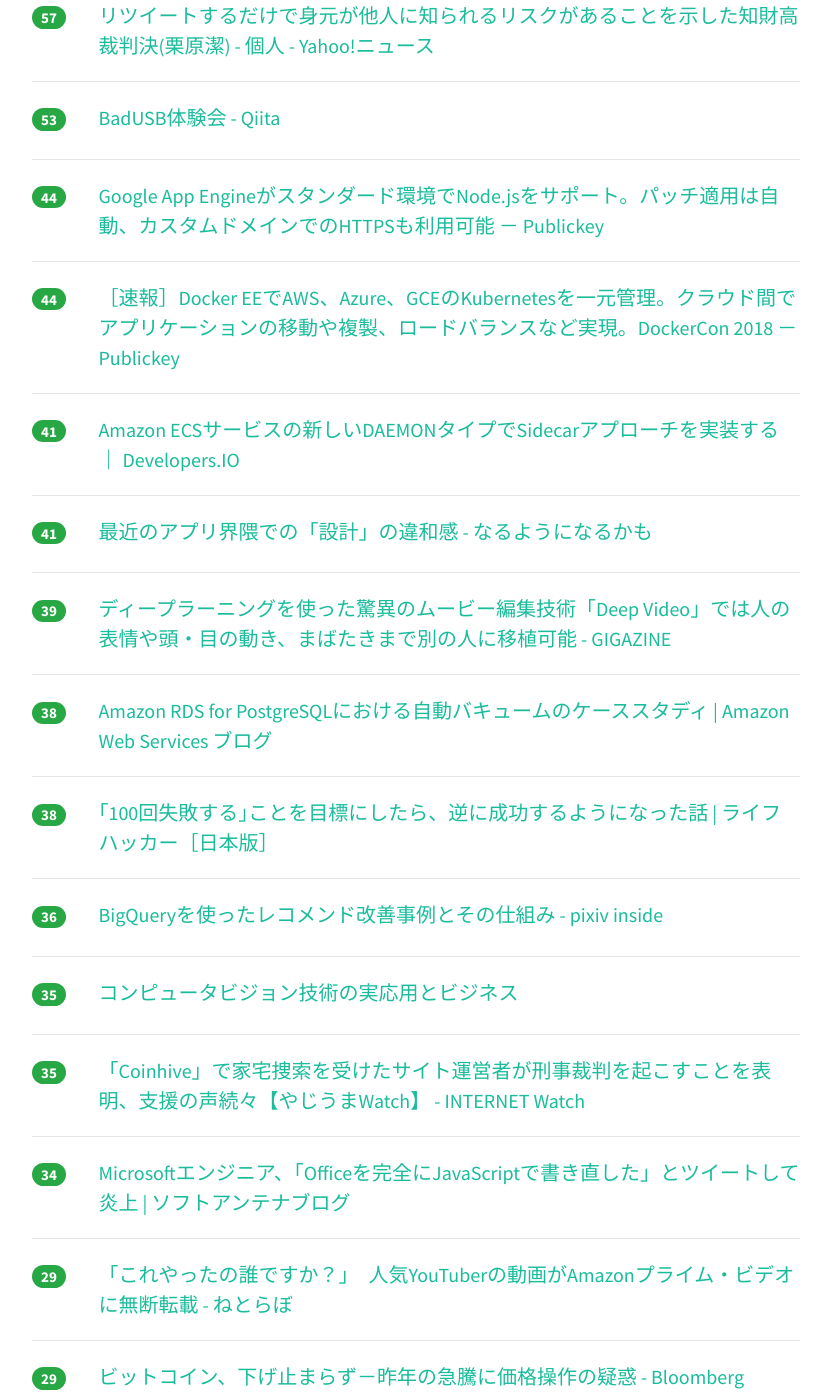
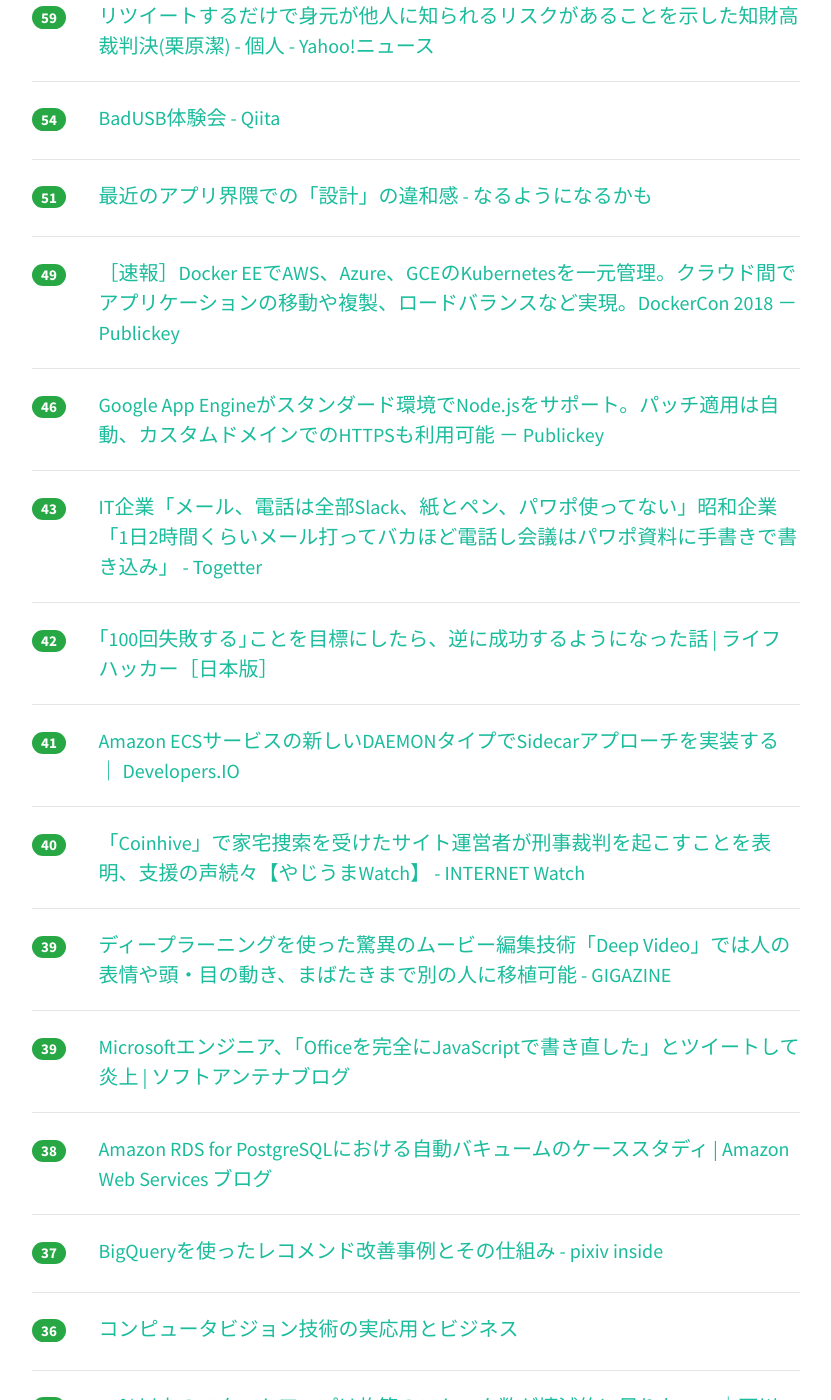
Before and after one commit to yatta47/hatena-matome-site, a Jekyll site: the page built from _posts/2018-06-14-hatena.md, in a window 1280 px wide and 1400 px high, scrolled down 1347 px. Shown: the whole window, without its empty margins (224-1055 px from the left). Built offline with Jekyll 4.4.1, drawn with Linux system fonts in a browser that asks for light colours; nearby versions of some CDN libraries; some of the changed text lies outside the part shown.

Commit message:
Updated 2018-06-14

```diff
--- a/_posts/2018-06-14-hatena.md
+++ b/_posts/2018-06-14-hatena.md
@@ -1,79 +1,94 @@
 ---
 layout: post
 title:  "2018-06-14 はてぶIT"
-date:   2018-06-14 15:01:59
+date:   2018-06-14 16:03:13
 tags: [it-hotentry]
 ---
-33 件のデータあり
+35 件のデータあり
 
 <hr><div class="row">
-<div class="col-1"><span class="badge badge-pill badge-success h2">302</span></div>
+<div class="col-1"><span class="badge badge-pill badge-success h2">320</span></div>
 <div class="col-11"><a href='http://nlab.itmedia.co.jp/nl/articles/1806/13/news150.html' target='_blank'>まとめサイト「保守速報」から広告バナーが完全消滅　広告主に問い合わせる“広告剥がし”の動きが加速か - ねとらぼ</a></div>
 </div>
 <hr>
 <div class="row">
-<div class="col-1"><span class="badge badge-pill badge-success h2">149</span></div>
+<div class="col-1"><span class="badge badge-pill badge-success h2">184</span></div>
 <div class="col-11"><a href='https://webweb.hatenablog.com/blog/wordpress-to-hatenablog' target='_blank'>SEOに最適なブログとは？WordPressからはてなブログにした理由 - web > SEO</a></div>
 </div>
 <hr>
 <div class="row">
-<div class="col-1"><span class="badge badge-pill badge-success h2">133</span></div>
+<div class="col-1"><span class="badge badge-pill badge-success h2">153</span></div>
 <div class="col-11"><a href='https://www.publickey1.jp/blog/18/docker_for_winmacguidockercon_2018.html' target='_blank'>［速報］次期Docker for Win/Mac、GUIの数クリックで簡単にアプリケーションのコンテナ化と実行が可能に。DockerCon 2018 － Publickey</a></div>
 </div>
 <hr>
 <div class="row">
-<div class="col-1"><span class="badge badge-pill badge-success h2">107</span></div>
+<div class="col-1"><span class="badge badge-pill badge-success h2">136</span></div>
 <div class="col-11"><a href='http://portal.nifty.com/kiji/180613203136_1.htm' target='_blank'>1985年誕生「Windows1.0」を触ってみたら、恐怖のおっちょこちょいOSだった - デイリーポータルZ</a></div>
 </div>
 <hr>
 <div class="row">
-<div class="col-1"><span class="badge badge-pill badge-success h2">102</span></div>
+<div class="col-1"><span class="badge badge-pill badge-success h2">111</span></div>
 <div class="col-11"><a href='https://jp.techcrunch.com/2018/06/14/2018-06-13-microsoft-gives-office-a-refreshed-look-and-feel/' target='_blank'>Microsoft、Officeをメジャーアップデートへ――Fluentデザイン言語を全面的に採用 | TechCrunch Japan</a></div>
 </div>
 <hr>
 <div class="row">
-<div class="col-1"><span class="badge badge-pill badge-success h2">101</span></div>
+<div class="col-1"><span class="badge badge-pill badge-success h2">109</span></div>
 <div class="col-11"><a href='https://togetter.com/li/1236841' target='_blank'>エレベーターの開閉ボタンをいつも逆に押してしまう人はアイコンがどうやらこう見えているらしい - Togetter</a></div>
 </div>
 <hr>
 <div class="row">
-<div class="col-1"><span class="badge badge-pill badge-success h2">95</span></div>
+<div class="col-1"><span class="badge badge-pill badge-success h2">100</span></div>
 <div class="col-11"><a href='http://twitter.com/i/moments/1006807754256928769' target='_blank'>スタンフォード監獄実験の記録テープから明らかになったこと</a></div>
 </div>
 <hr>
 <div class="row">
-<div class="col-1"><span class="badge badge-pill badge-success h2">70</span></div>
+<div class="col-1"><span class="badge badge-pill badge-success h2">74</span></div>
 <div class="col-11"><a href='https://www.infoq.com/jp/news/2018/06/open-source-jmc' target='_blank'>オラクル、オープンソース化後にMission Controlチームを解雇</a></div>
 </div>
 <hr>
 <div class="row">
-<div class="col-1"><span class="badge badge-pill badge-success h2">61</span></div>
+<div class="col-1"><span class="badge badge-pill badge-success h2">73</span></div>
 <div class="col-11"><a href='https://coliss.com/articles/build-websites/operation/css/new-reset-rebootcss.html' target='_blank'>2018年おすすめのCSSリセット！「Reboot.css」の特徴と使い方を解説 | コリス</a></div>
 </div>
 <hr>
 <div class="row">
-<div class="col-1"><span class="badge badge-pill badge-success h2">58</span></div>
+<div class="col-1"><span class="badge badge-pill badge-success h2">64</span></div>
 <div class="col-11"><a href='https://togetter.com/li/1236937' target='_blank'>スタンフォード監獄実験の看守役は、実験者から「演技指導」をされていたことを示す証拠（音声テープ）があった。実験結果は「自動的な」役割没入ではなく「外部からの強制的な」役割</a></div>
 </div>
 <hr>
 <div class="row">
-<div class="col-1"><span class="badge badge-pill badge-success h2">57</span></div>
+<div class="col-1"><span class="badge badge-pill badge-success h2">59</span></div>
 <div class="col-11"><a href='https://news.yahoo.co.jp/byline/kuriharakiyoshi/20180613-00086449/' target='_blank'>リツイートするだけで身元が他人に知られるリスクがあることを示した知財高裁判決(栗原潔) - 個人 - Yahoo!ニュース</a></div>
 </div>
 <hr>
 <div class="row">
-<div class="col-1"><span class="badge badge-pill badge-success h2">53</span></div>
+<div class="col-1"><span class="badge badge-pill badge-success h2">54</span></div>
 <div class="col-11"><a href='https://qiita.com/halt/items/9e7f5d4ccfd28f89a11b' target='_blank'>BadUSB体験会 - Qiita</a></div>
 </div>
 <hr>
 <div class="row">
-<div class="col-1"><span class="badge badge-pill badge-success h2">44</span></div>
+<div class="col-1"><span class="badge badge-pill badge-success h2">51</span></div>
+<div class="col-11"><a href='http://quesera2.hatenablog.jp/entry/2018/06/14/022504' target='_blank'>最近のアプリ界隈での「設計」の違和感 - なるようになるかも</a></div>
+</div>
+<hr>
+<div class="row">
+<div class="col-1"><span class="badge badge-pill badge-success h2">49</span></div>
+<div class="col-11"><a href='https://www.publickey1.jp/blog/18/docker_eeawsazuregcekubernetesdockercon_2018.html' target='_blank'>［速報］Docker EEでAWS、Azure、GCEのKubernetesを一元管理。クラウド間でアプリケーションの移動や複製、ロードバランスなど実現。DockerCon 2018 － Publickey</a></div>
+</div>
+<hr>
+<div class="row">
+<div class="col-1"><span class="badge badge-pill badge-success h2">46</span></div>
 <div class="col-11"><a href='https://www.publickey1.jp/blog/18/google_app_enginenodejshttps.html' target='_blank'>Google App Engineがスタンダード環境でNode.jsをサポート。パッチ適用は自動、カスタムドメインでのHTTPSも利用可能 － Publickey</a></div>
 </div>
 <hr>
 <div class="row">
-<div class="col-1"><span class="badge badge-pill badge-success h2">44</span></div>
-<div class="col-11"><a href='https://www.publickey1.jp/blog/18/docker_eeawsazuregcekubernetesdockercon_2018.html' target='_blank'>［速報］Docker EEでAWS、Azure、GCEのKubernetesを一元管理。クラウド間でアプリケーションの移動や複製、ロードバランスなど実現。DockerCon 2018 － Publickey</a></div>
+<div class="col-1"><span class="badge badge-pill badge-success h2">43</span></div>
+<div class="col-11"><a href='https://togetter.com/li/1237059' target='_blank'>IT企業「メール、電話は全部Slack、紙とペン、パワポ使ってない」昭和企業「1日2時間くらいメール打ってバカほど電話し会議はパワポ資料に手書きで書き込み」 - Togetter</a></div>
+</div>
+<hr>
+<div class="row">
+<div class="col-1"><span class="badge badge-pill badge-success h2">42</span></div>
+<div class="col-11"><a href='https://www.lifehacker.jp/2018/06/168692set-a-rejection-goal-and-it-might-just-lead-to-success.html' target='_blank'>｢100回失敗する｣ことを目標にしたら、逆に成功するようになった話 | ライフハッカー［日本版］</a></div>
 </div>
 <hr>
 <div class="row">
@@ -82,8 +97,8 @@ tags: [it-hotentry]
 </div>
 <hr>
 <div class="row">
-<div class="col-1"><span class="badge badge-pill badge-success h2">41</span></div>
-<div class="col-11"><a href='http://quesera2.hatenablog.jp/entry/2018/06/14/022504' target='_blank'>最近のアプリ界隈での「設計」の違和感 - なるようになるかも</a></div>
+<div class="col-1"><span class="badge badge-pill badge-success h2">40</span></div>
+<div class="col-11"><a href='https://internet.watch.impress.co.jp/docs/yajiuma/1127487.html' target='_blank'>「Coinhive」で家宅捜索を受けたサイト運営者が刑事裁判を起こすことを表明、支援の声続々【やじうまWatch】 - INTERNET Watch</a></div>
 </div>
 <hr>
 <div class="row">
@@ -92,38 +107,38 @@ tags: [it-hotentry]
 </div>
 <hr>
 <div class="row">
+<div class="col-1"><span class="badge badge-pill badge-success h2">39</span></div>
+<div class="col-11"><a href='https://www.softantenna.com/wp/software/office-in-javascript/' target='_blank'>Microsoftエンジニア、「Officeを完全にJavaScriptで書き直した」とツイートして炎上 | ソフトアンテナブログ</a></div>
+</div>
+<hr>
+<div class="row">
 <div class="col-1"><span class="badge badge-pill badge-success h2">38</span></div>
 <div class="col-11"><a href='https://aws.amazon.com/jp/blogs/news/a-case-study-of-tuning-autovacuum-in-amazon-rds-for-postgresql/' target='_blank'>Amazon RDS for PostgreSQLにおける自動バキュームのケーススタディ | Amazon Web Services ブログ</a></div>
 </div>
 <hr>
 <div class="row">
-<div class="col-1"><span class="badge badge-pill badge-success h2">38</span></div>
-<div class="col-11"><a href='https://www.lifehacker.jp/2018/06/168692set-a-rejection-goal-and-it-might-just-lead-to-success.html' target='_blank'>｢100回失敗する｣ことを目標にしたら、逆に成功するようになった話 | ライフハッカー［日本版］</a></div>
+<div class="col-1"><span class="badge badge-pill badge-success h2">37</span></div>
+<div class="col-11"><a href='https://inside.pixiv.blog/oga/4295' target='_blank'>BigQueryを使ったレコメンド改善事例とその仕組み - pixiv inside</a></div>
 </div>
 <hr>
 <div class="row">
 <div class="col-1"><span class="badge badge-pill badge-success h2">36</span></div>
-<div class="col-11"><a href='https://inside.pixiv.blog/oga/4295' target='_blank'>BigQueryを使ったレコメンド改善事例とその仕組み - pixiv inside</a></div>
-</div>
-<hr>
-<div class="row">
-<div class="col-1"><span class="badge badge-pill badge-success h2">35</span></div>
 <div class="col-11"><a href='https://www.slideshare.net/ren4yu/ss-102277628' target='_blank'>コンピュータビジョン技術の実応用とビジネス</a></div>
 </div>
 <hr>
 <div class="row">
 <div class="col-1"><span class="badge badge-pill badge-success h2">35</span></div>
-<div class="col-11"><a href='https://internet.watch.impress.co.jp/docs/yajiuma/1127487.html' target='_blank'>「Coinhive」で家宅捜索を受けたサイト運営者が刑事裁判を起こすことを表明、支援の声続々【やじうまWatch】 - INTERNET Watch</a></div>
+<div class="col-11"><a href='https://note.mu/aki1275/n/n44fcf4f858f6' target='_blank'>90％以上のスタートアップは施策のストック数が壊滅的に足りない。｜石川 聡彦 @ai_aidemy｜note</a></div>
 </div>
 <hr>
 <div class="row">
 <div class="col-1"><span class="badge badge-pill badge-success h2">34</span></div>
-<div class="col-11"><a href='https://www.softantenna.com/wp/software/office-in-javascript/' target='_blank'>Microsoftエンジニア、「Officeを完全にJavaScriptで書き直した」とツイートして炎上 | ソフトアンテナブログ</a></div>
+<div class="col-11"><a href='http://nlab.itmedia.co.jp/nl/articles/1806/13/news114.html' target='_blank'>「これやったの誰ですか？」　人気YouTuberの動画がAmazonプライム・ビデオに無断転載 - ねとらぼ</a></div>
 </div>
 <hr>
 <div class="row">
-<div class="col-1"><span class="badge badge-pill badge-success h2">29</span></div>
-<div class="col-11"><a href='http://nlab.itmedia.co.jp/nl/articles/1806/13/news114.html' target='_blank'>「これやったの誰ですか？」　人気YouTuberの動画がAmazonプライム・ビデオに無断転載 - ねとらぼ</a></div>
+<div class="col-1"><span class="badge badge-pill badge-success h2">31</span></div>
+<div class="col-11"><a href='https://vaaaaaanquish.hatenablog.com/entry/2018/06/13/213740' target='_blank'>Pythonでyahoo画像検索した結果をimgcatに流して表示してURLをクリップボードにコピーするやつ - Stimulator</a></div>
 </div>
 <hr>
 <div class="row">
@@ -132,38 +147,33 @@ tags: [it-hotentry]
 </div>
 <hr>
 <div class="row">
-<div class="col-1"><span class="badge badge-pill badge-success h2">29</span></div>
-<div class="col-11"><a href='https://vaaaaaanquish.hatenablog.com/entry/2018/06/13/213740' target='_blank'>Pythonでyahoo画像検索した結果をimgcatに流して表示してURLをクリップボードにコピーするやつ - Stimulator</a></div>
+<div class="col-1"><span class="badge badge-pill badge-success h2">27</span></div>
+<div class="col-11"><a href='https://asnokaze.hatenablog.com/entry/2018/06/14/023800' target='_blank'>Chromeが6週間毎にTLSバージョン番号を変更していくかもしれない - ASnoKaze blog</a></div>
 </div>
 <hr>
 <div class="row">
 <div class="col-1"><span class="badge badge-pill badge-success h2">27</span></div>
-<div class="col-11"><a href='https://note.mu/aki1275/n/n44fcf4f858f6' target='_blank'>90％以上のスタートアップは施策のストック数が壊滅的に足りない。｜石川 聡彦 @ai_aidemy｜note</a></div>
+<div class="col-11"><a href='http://tech.nikkeibp.co.jp/atcl/nxt/column/18/00001/00620/' target='_blank'>オフィスを廃止したIT企業、全員リモートワークの実態 | 日経 xTECH（クロステック）</a></div>
 </div>
 <hr>
 <div class="row">
 <div class="col-1"><span class="badge badge-pill badge-success h2">26</span></div>
-<div class="col-11"><a href='https://asnokaze.hatenablog.com/entry/2018/06/14/023800' target='_blank'>Chromeが6週間毎にTLSバージョン番号を変更していくかもしれない - ASnoKaze blog</a></div>
-</div>
-<hr>
-<div class="row">
-<div class="col-1"><span class="badge badge-pill badge-success h2">25</span></div>
 <div class="col-11"><a href='http://number.bunshun.jp/articles/-/831044' target='_blank'>日本にはスポーツの教え方がない？大学生が作った「指導法の勉強会」。 - 高校野球 - Number Web - ナンバー</a></div>
 </div>
 <hr>
 <div class="row">
 <div class="col-1"><span class="badge badge-pill badge-success h2">23</span></div>
-<div class="col-11"><a href='https://togetter.com/li/1237059' target='_blank'>IT企業「メール、電話は全部Slack、紙とペン、パワポ使ってない」昭和企業「1日2時間くらいメール打ってバカほど電話し会議はパワポ資料に手書きで書き込み」 - Togetter</a></div>
-</div>
-<hr>
-<div class="row">
-<div class="col-1"><span class="badge badge-pill badge-success h2">22</span></div>
 <div class="col-11"><a href='http://www.geekpage.jp/blog/?id=2018-6-13-2' target='_blank'>TCAMと同等以上の性能をソフトウェアで実現したBGPルータ＠Interop Tokyo 2018:Geekなぺーじ</a></div>
 </div>
 <hr>
 <div class="row">
-<div class="col-1"><span class="badge badge-pill badge-success h2">19</span></div>
+<div class="col-1"><span class="badge badge-pill badge-success h2">21</span></div>
 <div class="col-11"><a href='http://www.itmedia.co.jp/news/articles/1806/14/news056.html' target='_blank'>Twitter、“今起きていること”のための5つの変更　タイムラインやモーメントにも - ITmedia NEWS</a></div>
+</div>
+<hr>
+<div class="row">
+<div class="col-1"><span class="badge badge-pill badge-success h2">18</span></div>
+<div class="col-11"><a href='https://jp.techcrunch.com/2018/06/14/vrize-3dad/' target='_blank'>Webサイト上で3Dキャラクターが動き回るーーVRizeがインタラクティブ3DCG広告を配信開始 | TechCrunch Japan</a></div>
 </div>
 <hr>
 <div class="row">
```
